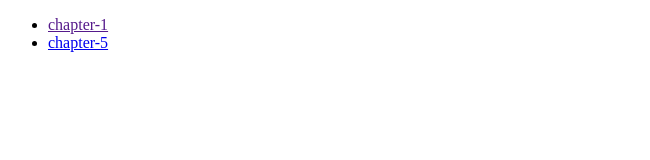
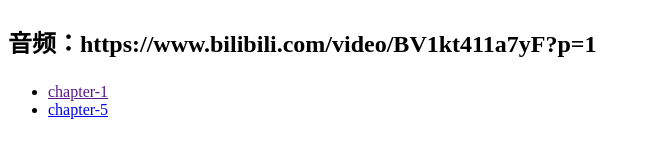
Before and after one commit to Jacob-D/Jacob-D.github.io, a plain HTML site: page pages/books/简爱/index.html in a window 1280 px wide. Shown: the whole page, without its empty margins (0-650 px from the left). Drawn offline with Linux system fonts and the light colour scheme.

Commit message:
Add Jane Eyre audience source

```diff
--- a/pages/books/简爱/index.html
+++ b/pages/books/简爱/index.html
@@ -6,6 +6,10 @@
     <title>Catogary</title>
 </head>
 <body>
+    <h2>
+        <p>音频：https://www.bilibili.com/video/BV1kt411a7yF?p=1</p>
+    </h2>
+
     <ul>
         <li>
             <a href="">
```
